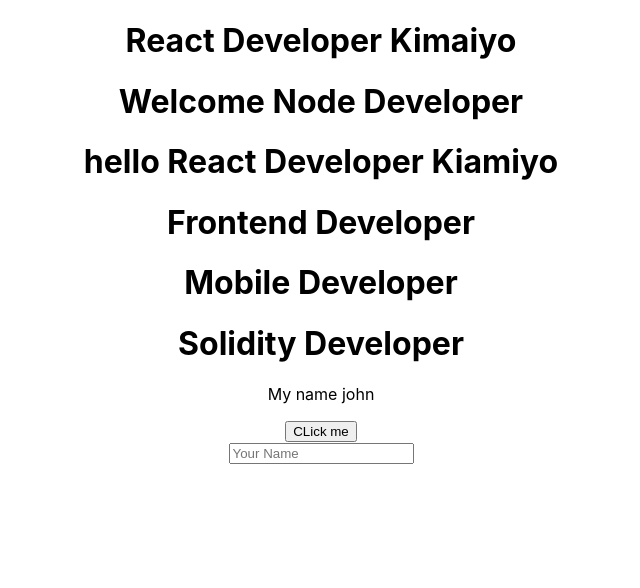
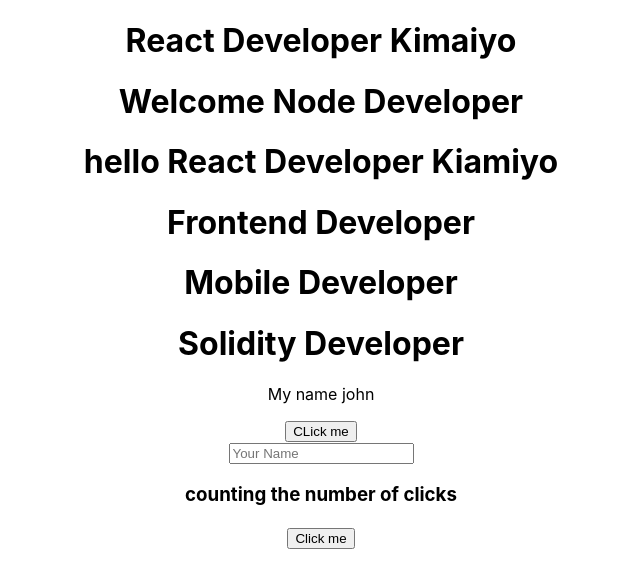
Before and after one commit to JohnKimaiyo/react_vol_6, a React (Create React App) app: page / in a window 1280 px wide. Shown: the top 588 px of the page, without its empty margins (319-959 px from the left). Built offline with nearby package versions, Linux system fonts and the light colour scheme.

Commit message:
count usestate

```diff
--- a/src/App.js
+++ b/src/App.js
@@ -7,6 +7,7 @@ import Hello from "./component/Hello";
 import Title from "./component/Title";
 import MyName from "./component/MyName";
 import Form from "./component/Form";
+import Mycount from "./component/Mycount";
 
 function App() {
   return (
@@ -19,6 +20,7 @@ function App() {
       <Title name="Solidity Developer" />
       <MyName/>
       <Form/>
+      <Mycount/>
     </div>
   );
 }
--- /dev/null
+++ b/src/component/Mycount.js
@@ -0,0 +1,22 @@
+import React from "react";
+
+import { useState, useEffect } from "react";
+
+function Mycount() {
+  const [count, setCount] = useState(0);
+
+  useEffect(() => {
+    console.log(`you have clicked the button ${count} times`);
+  });
+
+  return (
+    <div>
+      <h3>
+        <p>counting the number of clicks</p>
+        <button onClick={() => setCount(count + 1)}>Click me</button>
+      </h3>
+    </div>
+  );
+}
+
+export default Mycount;
```
